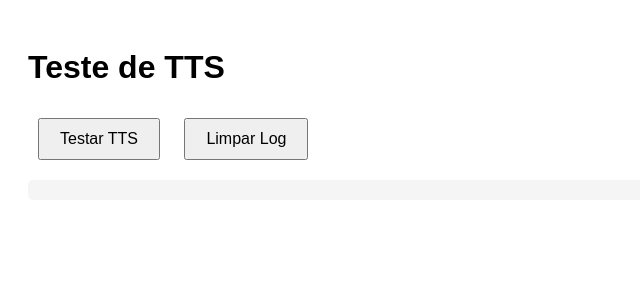
After one commit to kalebecaldas/sistema_senhas_web2, a Flask app: page /teste-tts in a window 1280 px wide. The commit adds this page. Shown: the top 300 px of the page, without its empty margins (0-640 px from the left). Run offline with Flask 3, Linux system fonts and the light colour scheme.

Commit message:
Melhora sistema TTS: adiciona logging detalhado, corrige parâmetro voz e cria página de teste

```diff
--- a/app/routes.py
+++ b/app/routes.py
@@ -543,6 +543,11 @@ def api_tts():
         return send_file(BytesIO(audio_data), mimetype='audio/mpeg')
     except Exception as e:
         return jsonify({'erro': str(e)}), 500
+
+
+@bp.route('/teste-tts')
+def teste_tts():
+    return render_template('teste_tts.html')
 
 @bp.route('/prisetup')
 @login_required
--- /dev/null
+++ b/app/templates/teste_tts.html
@@ -0,0 +1,72 @@
+<!DOCTYPE html>
+<html lang="pt-BR">
+<head>
+    <meta charset="UTF-8">
+    <meta name="viewport" content="width=device-width, initial-scale=1.0">
+    <title>Teste TTS</title>
+    <style>
+        body { font-family: Arial, sans-serif; padding: 20px; }
+        button { padding: 10px 20px; margin: 10px; font-size: 16px; }
+        .log { background: #f5f5f5; padding: 10px; margin: 10px 0; border-radius: 5px; }
+    </style>
+</head>
+<body>
+    <h1>Teste de TTS</h1>
+
+    <button onclick="testarTTS()">Testar TTS</button>
+    <button onclick="limparLog()">Limpar Log</button>
+
+    <div id="log" class="log"></div>
+
+    <script>
+        function log(mensagem) {
+            const logDiv = document.getElementById('log');
+            const timestamp = new Date().toLocaleTimeString();
+            logDiv.innerHTML += `[${timestamp}] ${mensagem}<br>`;
+            console.log(mensagem);
+        }
+
+        function limparLog() {
+            document.getElementById('log').innerHTML = '';
+        }
+
+        function testarTTS() {
+            log('Iniciando teste de TTS...');
+
+            const texto = 'Teste de voz do sistema de senhas';
+            const voz = 'pt-BR-FranciscaNeural';
+            const url = `/tts_audio?texto=${encodeURIComponent(texto)}&voz=${encodeURIComponent(voz)}`;
+
+            log(`Fazendo requisição para: ${url}`);
+
+            fetch(url)
+                .then(response => {
+                    log(`Resposta recebida: ${response.status} ${response.statusText}`);
+                    if (response.ok) {
+                        return response.blob();
+                    }
+                    throw new Error(`Erro HTTP: ${response.status} - ${response.statusText}`);
+                })
+                .then(blob => {
+                    log(`Áudio recebido, tamanho: ${blob.size} bytes`);
+                    const audio = new Audio(URL.createObjectURL(blob));
+
+                    audio.addEventListener('loadstart', () => log('Áudio começando a carregar'));
+                    audio.addEventListener('canplay', () => log('Áudio pronto para reproduzir'));
+                    audio.addEventListener('play', () => log('Áudio iniciado'));
+                    audio.addEventListener('ended', () => log('Áudio finalizado'));
+                    audio.addEventListener('error', (e) => log(`Erro no áudio: ${e}`));
+
+                    log('Tentando reproduzir áudio...');
+                    return audio.play();
+                })
+                .then(() => {
+                    log('Áudio reproduzido com sucesso!');
+                })
+                .catch(error => {
+                    log(`Erro: ${error.message}`);
+                });
+        }
+    </script>
+</body>
+</html>
```
Also changed, not shown: app/templates/EdTelas.html (+22 -5 lines), app/tts_routes.py (+6 -2 lines), instance/sistema.db, 2 other files.
